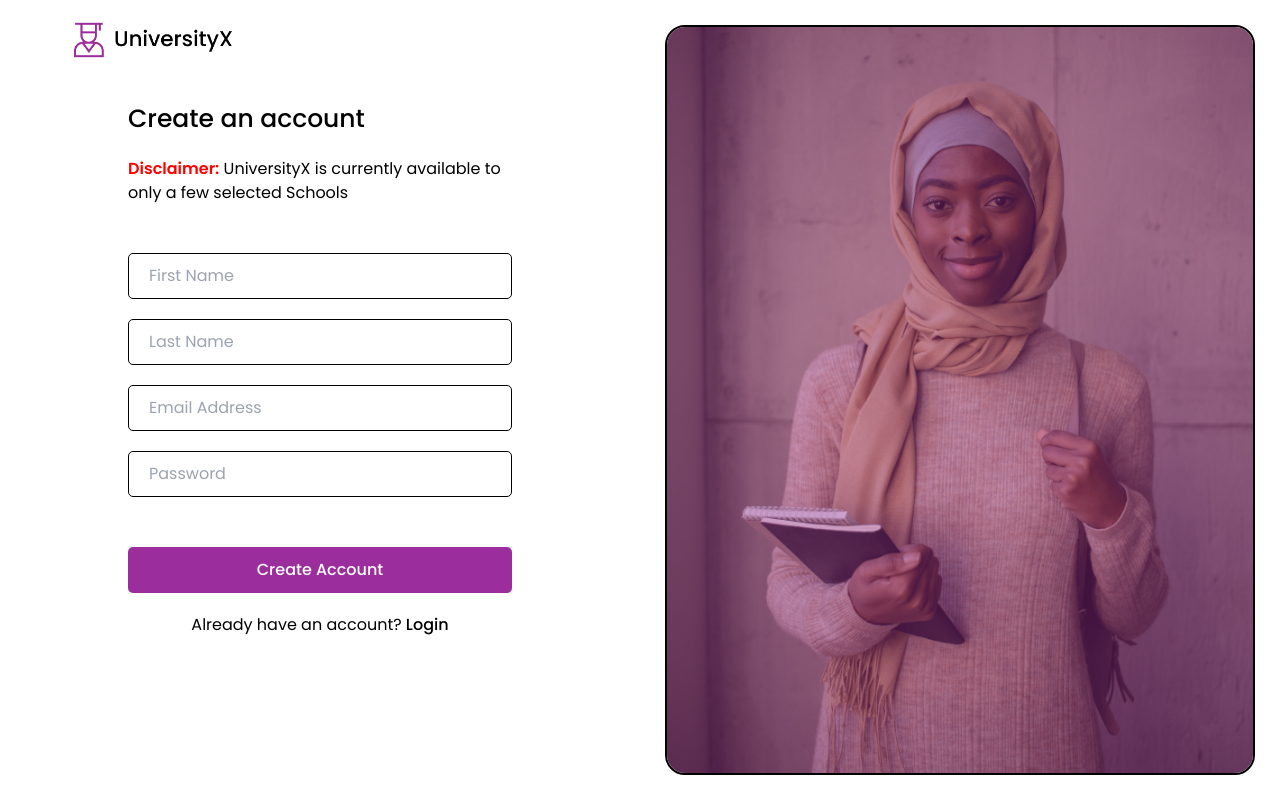
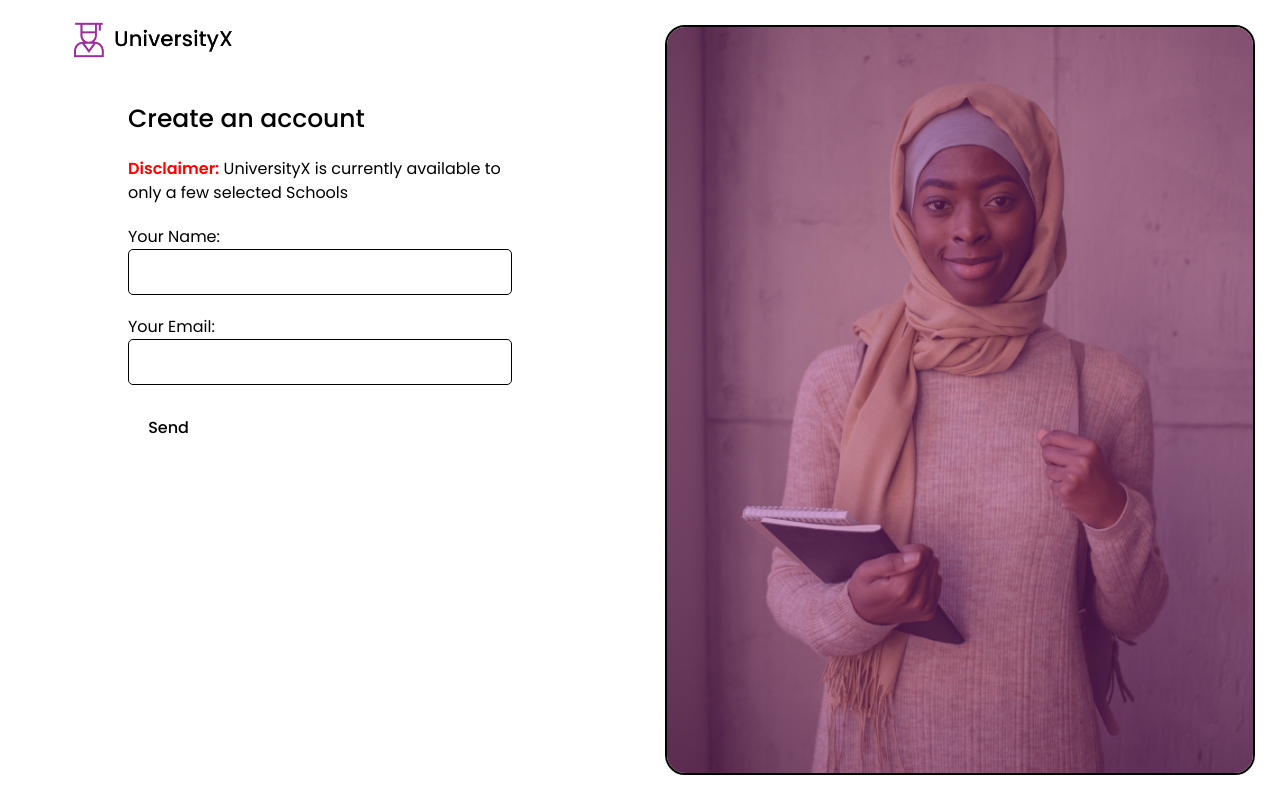
Before and after one commit to bitbender1010/UniversityX-Product, a React (Vite) app: page /createaccount in a window 1280 px wide. Built offline with nearby package versions, Linux system fonts and the light colour scheme.

Commit message:
new update

```diff
--- a/src/auth/createaccount.tsx
+++ b/src/auth/createaccount.tsx
@@ -15,19 +15,20 @@ function CreateAccount() {
                         <div className='cre-acc-txt font-medium'>Create an account</div>
                         <div className='disclaimer'><span>Disclaimer:</span> UniversityX is currently available to only a few selected Schools</div>
 
-                        {/* <form name="new-acc-form" method="POST" data-netlify="true">
-                            <input type="hidden" name="form-name" value="new-acc-form" /> */}
-    <br/> <br/>
-                            <input type="text" name="firstname" placeholder='First Name' />
-                            <input type="text" name="lastname" placeholder='Last Name'/>
-                            <input type="email" name="email" placeholder='Email Address' />
-                            <input type="password" name="password" placeholder='Password' />
+                        {/* Netlify Form */}
 
-                            <a href={`/enroll`}> <button className='ca-btn' type='submit'>Create Account</button> </a>
-                            {/* <button className='google-btn'> <img src={GoogleImg}/> Signup with Google</button> */}
+                    <form name="contact-us" method="POST" data-netlify="true">
+                        <p>
+                            <label>Your Name: <input type="text" name="name" /></label>
+                        </p>
+                        <p>
+                            <label>Your Email: <input type="email" name="email" /></label>
+                        </p>
+                        <p>
+                            <button type="submit">Send</button>
+                        </p>
+                    </form>
 
-                            <div className='ahaa-sub'> Already have an account? <a href={`/login`}> <span className='font-medium'>Login</span> </a> </div>
-                        {/* </form> */}
 
                     </div>
                 </div>
```
Also changed, not shown: src/note.html (+15 -0 lines).
